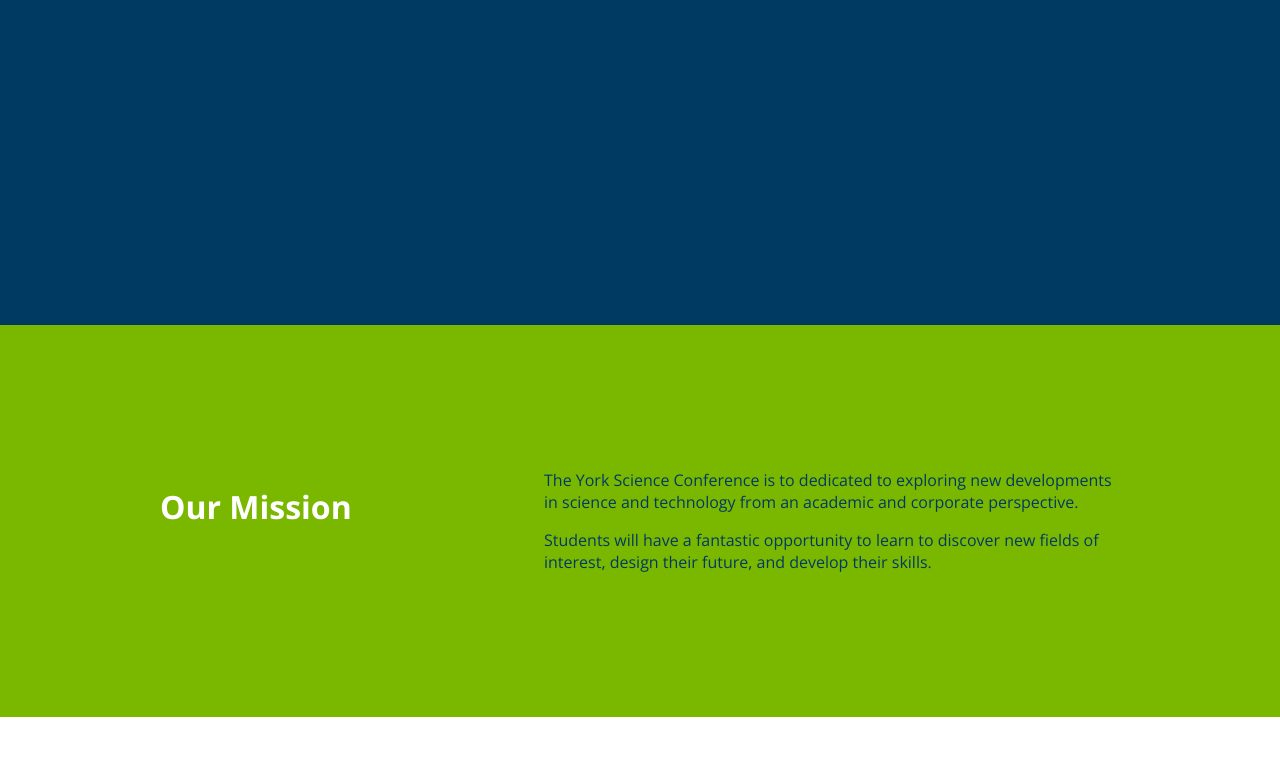
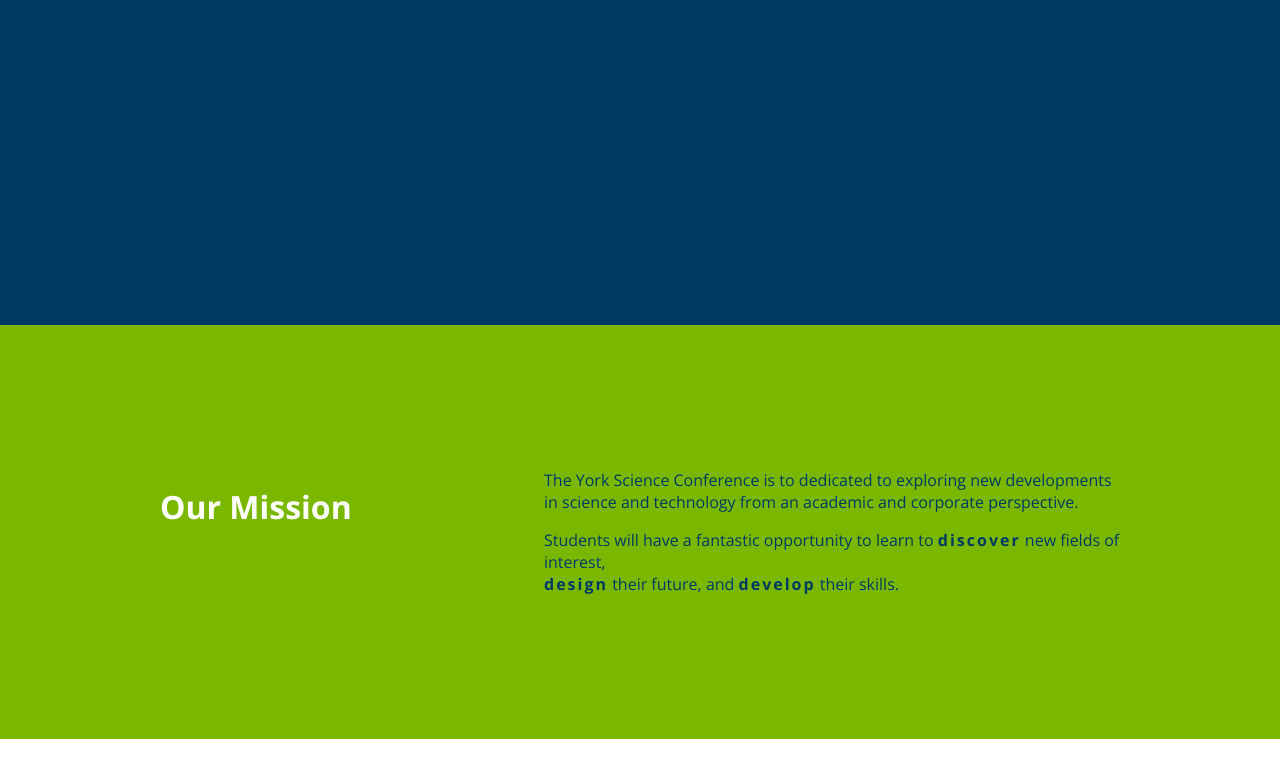
Before and after one commit to ldhmachin/ysc-site, a plain HTML site: page index.html in a window 1280 px wide. Shown: the part 512-1289 px from the top of the page. Drawn offline with nearby package versions, Linux system fonts and the light colour scheme; a script that the page names is missing.

Commit message:
Changes made as-per requests

```diff
--- a/index.html
+++ b/index.html
@@ -68,10 +68,10 @@
 					<p>Our Mission</p>
 				</span>
 			</div>
-			<div id = "our-mission"> <!--make 'discover', 'design' and 'develop' bold please - line 74 -->
+			<div id = "our-mission">
 				<span>
 					<p> The York Science Conference is to dedicated to exploring new developments in science and technology from an academic and corporate perspective.</p>
-					<p> Students will have a fantastic opportunity to learn to discover new fields of interest, design their future, and develop their skills.</p>
+					<p> Students will have a fantastic opportunity to learn to <b>discover</b> new fields of interest, <br><b>design</b> their future, and <b>develop</b> their skills.</p>
 				</span>
 			</div>
 		</div>
```
